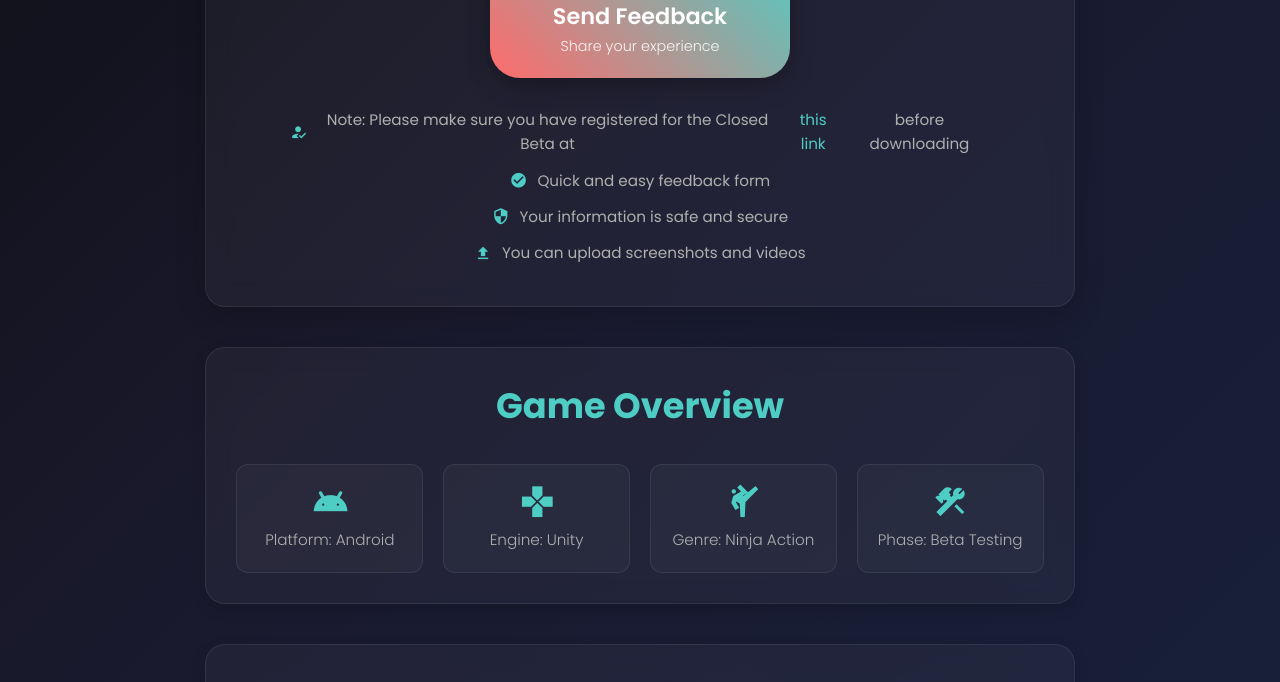
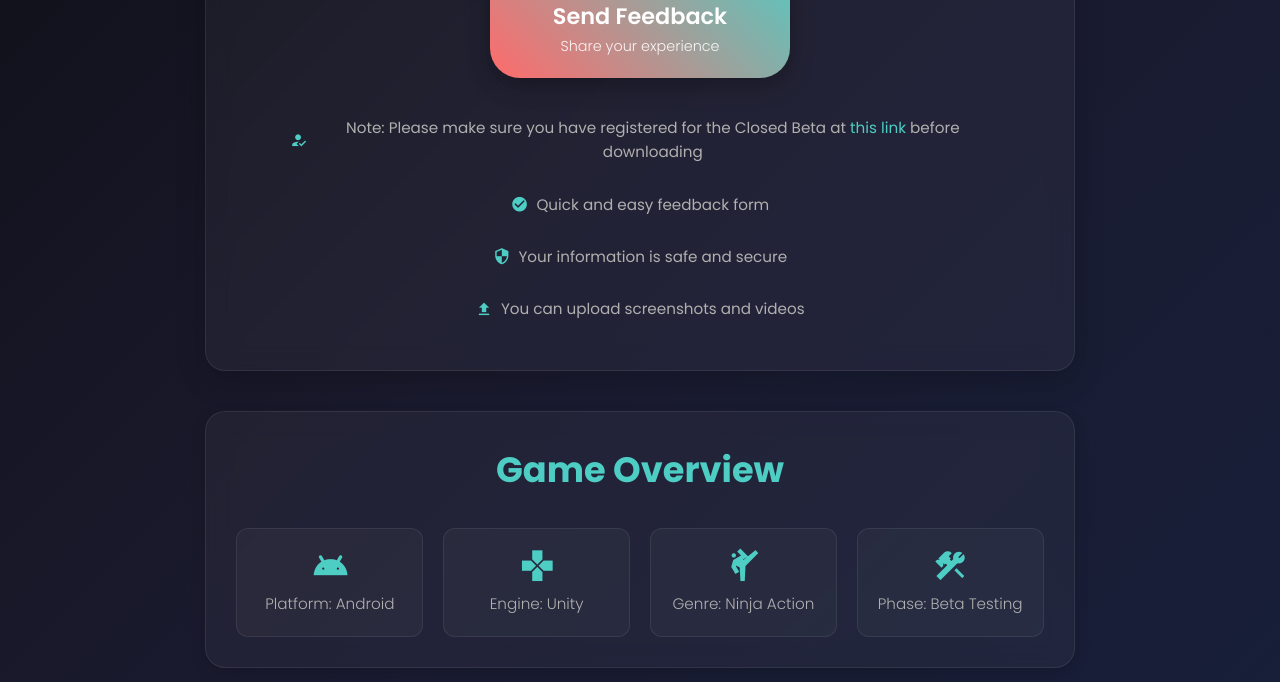
Before and after one commit to kebalikstudio/flashinobi, a plain HTML site: page index.html in a window 1280 px wide. Shown: the part 826-1508 px from the top of the page. Drawn offline with Linux system fonts and the light colour scheme; some icons are missing.

Commit message:
Update index.html

```diff
--- a/index.html
+++ b/index.html
@@ -815,7 +815,7 @@
         <div class="navbar-content">
             <a href="download.html" class="navbar-logo">FLASHINOBI</a>
             <div class="navbar-nav">
-                <a href="download.html" class="nav-btn download current">
+                <a href="download.html" class="nav-btn download current" style="pointer-events: none; cursor: default; opacity: 0.7; filter: grayscale(50%);">
                     <span class="material-icons" style="vertical-align: middle; margin-right: 5px;">download</span>
                     Download
                 </a>
@@ -873,10 +873,22 @@
             </div>
 
             <div class="form-info">
-                <p><span class="material-icons">how_to_reg</span> Note: Please make sure you have registered for the Closed Beta at <a href="https://shorturl.at/EC2rQ" target="_blank" rel="noopener">this link</a> before downloading</p>
-                <p><span class="material-icons">check_circle</span> Quick and easy feedback form</p>
-                <p><span class="material-icons">security</span> Your information is safe and secure</p>
-                <p><span class="material-icons">upload</span> You can upload screenshots and videos</p>
+                <p style="display: flex; align-items: center; justify-content: center; gap: 0; margin: 8px 0;">
+                    <span class="material-icons" style="color: var(--accent-color-2); margin-right: 8px;">how_to_reg</span>
+                    <span>Note: Please make sure you have registered for the Closed Beta at <a href="https://shorturl.at/EC2rQ" target="_blank" rel="noopener">this link</a> before downloading</span>
+                </p>
+                <p style="display: flex; align-items: center; justify-content: center; gap: 0; margin: 8px 0;">
+                    <span class="material-icons" style="color: var(--accent-color-2); margin-right: 8px;">check_circle</span>
+                    <span>Quick and easy feedback form</span>
+                </p>
+                <p style="display: flex; align-items: center; justify-content: center; gap: 0; margin: 8px 0;">
+                    <span class="material-icons" style="color: var(--accent-color-2); margin-right: 8px;">security</span>
+                    <span>Your information is safe and secure</span>
+                </p>
+                <p style="display: flex; align-items: center; justify-content: center; gap: 0; margin: 8px 0;">
+                    <span class="material-icons" style="color: var(--accent-color-2); margin-right: 8px;">upload</span>
+                    <span>You can upload screenshots and videos</span>
+                </p>
             </div>
         </div>
 
```
